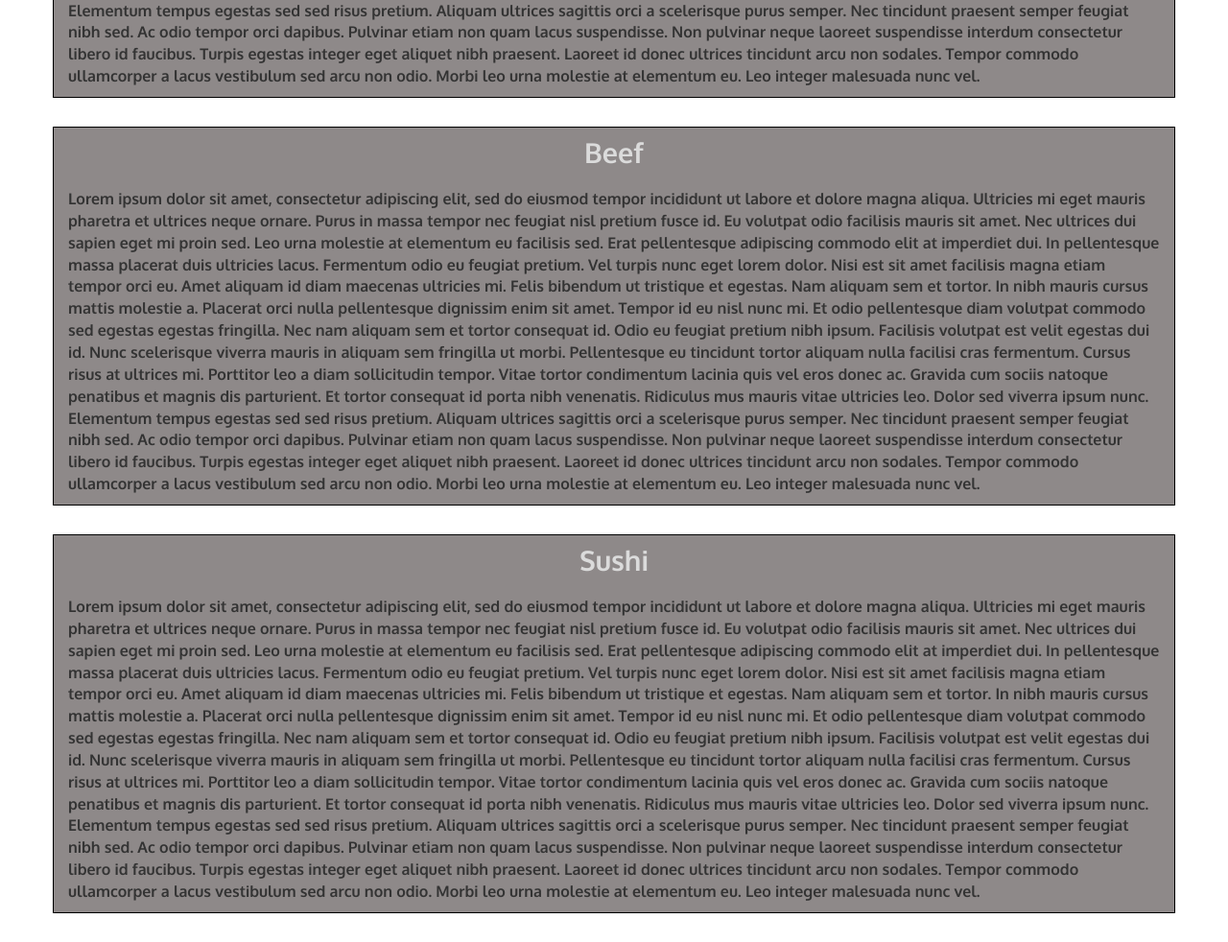
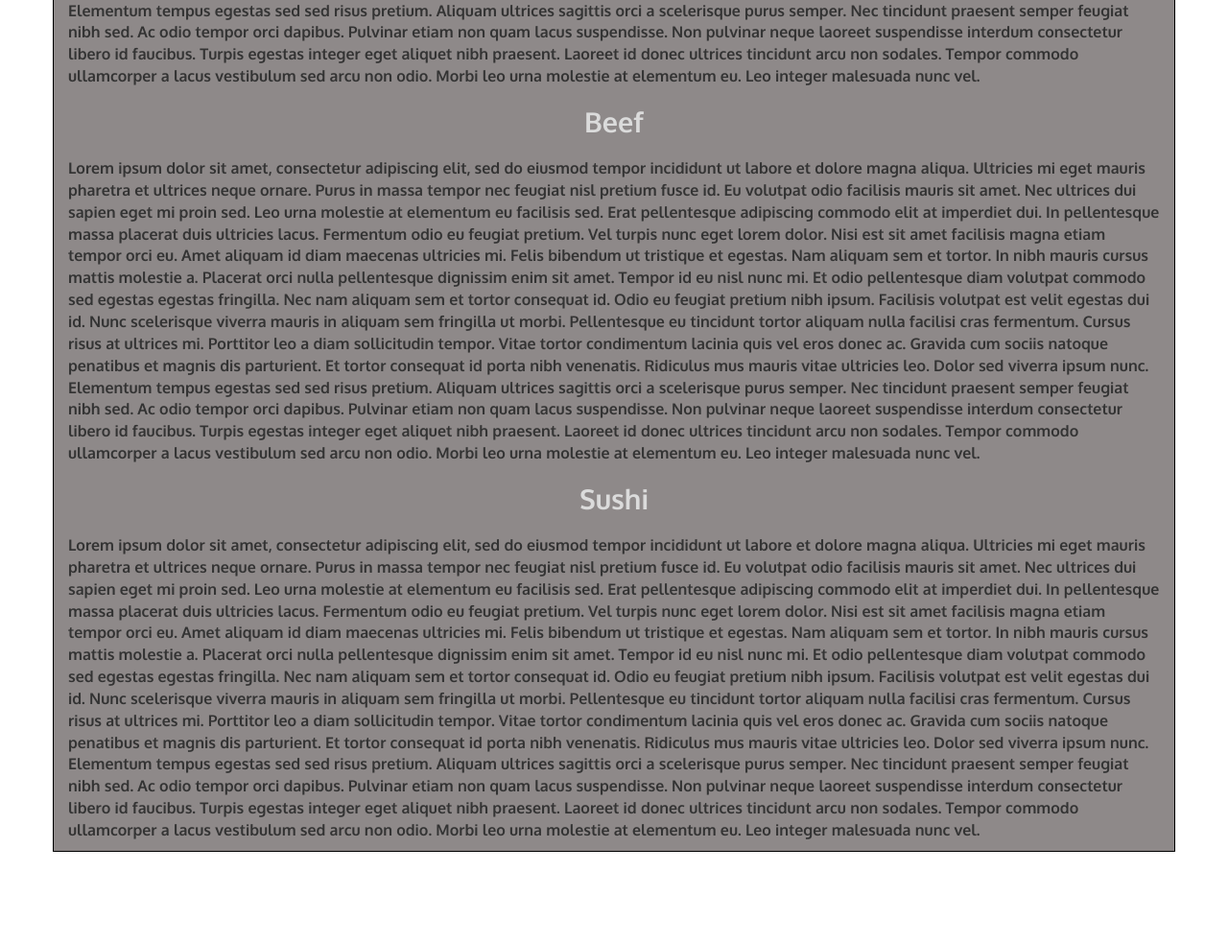
Before and after one commit to Temidayo99/Coursera-Module-3-Assignment, a plain HTML site: page module3-solution/index.html in a window 1280 px wide. Shown: the part 420-1402 px from the top of the page at 96% size. After the commit the page ends 1338 px from the top, so only its background shows below. Drawn offline with Linux system fonts and the light colour scheme.

Commit message:
modified files

```diff
--- a/module3-solution/index.html
+++ b/module3-solution/index.html
@@ -60,12 +60,7 @@
           Nisi est sit amet facilisis magna etiam tempor orci eu. Amet aliquam id diam maecenas ultricies mi. Felis bibendum ut tristique et egestas. Nam aliquam sem et tortor. In nibh mauris cursus mattis molestie a. Placerat orci nulla pellentesque dignissim enim sit amet. Tempor id eu nisl nunc mi. Et odio pellentesque diam volutpat commodo sed egestas egestas fringilla. Nec nam aliquam sem et tortor consequat id. Odio eu feugiat pretium nibh ipsum. Facilisis volutpat est velit egestas dui id. Nunc scelerisque viverra mauris in aliquam sem fringilla ut morbi. Pellentesque eu tincidunt tortor aliquam nulla facilisi cras fermentum.
 
           Cursus risus at ultrices mi. Porttitor leo a diam sollicitudin tempor. Vitae tortor condimentum lacinia quis vel eros donec ac. Gravida cum sociis natoque penatibus et magnis dis parturient. Et tortor consequat id porta nibh venenatis. Ridiculus mus mauris vitae ultricies leo. Dolor sed viverra ipsum nunc. Elementum tempus egestas sed sed risus pretium. Aliquam ultrices sagittis orci a scelerisque purus semper. Nec tincidunt praesent semper feugiat nibh sed. Ac odio tempor orci dapibus. Pulvinar etiam non quam lacus suspendisse. Non pulvinar neque laoreet suspendisse interdum consectetur libero id faucibus. Turpis egestas integer eget aliquet nibh praesent. Laoreet id donec ultrices tincidunt arcu non sodales. Tempor commodo ullamcorper a lacus vestibulum sed arcu non odio. Morbi leo urna molestie at elementum eu. Leo integer malesuada nunc vel.</p>
-      </div>
-    </section>
 
-    <section id="content" class="row">
-
-      <div class="col-md-12 col-sm-12 col-xs-12">
         <p class="title text-center" id="title">Beef</p>
         <p class="text">
           Lorem ipsum dolor sit amet, consectetur adipiscing elit, sed do eiusmod tempor incididunt ut labore et dolore magna aliqua. Ultricies mi eget mauris pharetra et ultrices neque ornare. Purus in massa tempor nec feugiat nisl pretium fusce id. Eu volutpat odio facilisis mauris sit amet. Nec ultrices dui sapien eget mi proin sed. Leo urna molestie at elementum eu facilisis sed. Erat pellentesque adipiscing commodo elit at imperdiet dui. In pellentesque massa placerat duis ultricies lacus. Fermentum odio eu feugiat pretium. Vel turpis nunc eget lorem dolor.
@@ -73,13 +68,7 @@
           Nisi est sit amet facilisis magna etiam tempor orci eu. Amet aliquam id diam maecenas ultricies mi. Felis bibendum ut tristique et egestas. Nam aliquam sem et tortor. In nibh mauris cursus mattis molestie a. Placerat orci nulla pellentesque dignissim enim sit amet. Tempor id eu nisl nunc mi. Et odio pellentesque diam volutpat commodo sed egestas egestas fringilla. Nec nam aliquam sem et tortor consequat id. Odio eu feugiat pretium nibh ipsum. Facilisis volutpat est velit egestas dui id. Nunc scelerisque viverra mauris in aliquam sem fringilla ut morbi. Pellentesque eu tincidunt tortor aliquam nulla facilisi cras fermentum.
 
           Cursus risus at ultrices mi. Porttitor leo a diam sollicitudin tempor. Vitae tortor condimentum lacinia quis vel eros donec ac. Gravida cum sociis natoque penatibus et magnis dis parturient. Et tortor consequat id porta nibh venenatis. Ridiculus mus mauris vitae ultricies leo. Dolor sed viverra ipsum nunc. Elementum tempus egestas sed sed risus pretium. Aliquam ultrices sagittis orci a scelerisque purus semper. Nec tincidunt praesent semper feugiat nibh sed. Ac odio tempor orci dapibus. Pulvinar etiam non quam lacus suspendisse. Non pulvinar neque laoreet suspendisse interdum consectetur libero id faucibus. Turpis egestas integer eget aliquet nibh praesent. Laoreet id donec ultrices tincidunt arcu non sodales. Tempor commodo ullamcorper a lacus vestibulum sed arcu non odio. Morbi leo urna molestie at elementum eu. Leo integer malesuada nunc vel.</p>
-      </div>
 
-    </section>
-
-    <section id="content" class="row">
-
-      <div class="col-md-12 col-sm-12 col-xs-12">
         <p class="title text-center" id="title">Sushi</p>
         <p class="text">
           Lorem ipsum dolor sit amet, consectetur adipiscing elit, sed do eiusmod tempor incididunt ut labore et dolore magna aliqua. Ultricies mi eget mauris pharetra et ultrices neque ornare. Purus in massa tempor nec feugiat nisl pretium fusce id. Eu volutpat odio facilisis mauris sit amet. Nec ultrices dui sapien eget mi proin sed. Leo urna molestie at elementum eu facilisis sed. Erat pellentesque adipiscing commodo elit at imperdiet dui. In pellentesque massa placerat duis ultricies lacus. Fermentum odio eu feugiat pretium. Vel turpis nunc eget lorem dolor.
```
